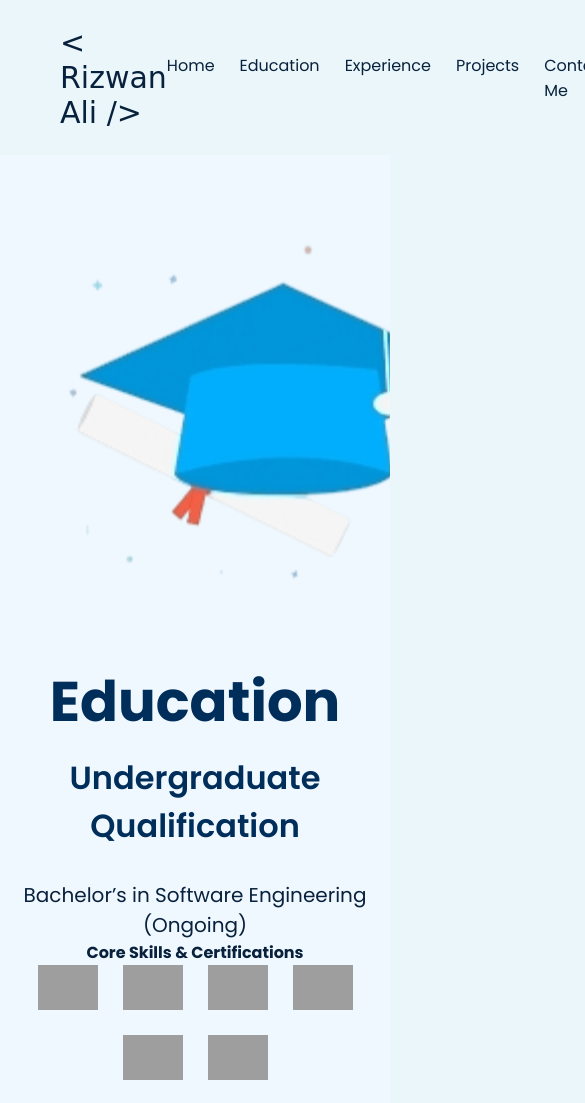
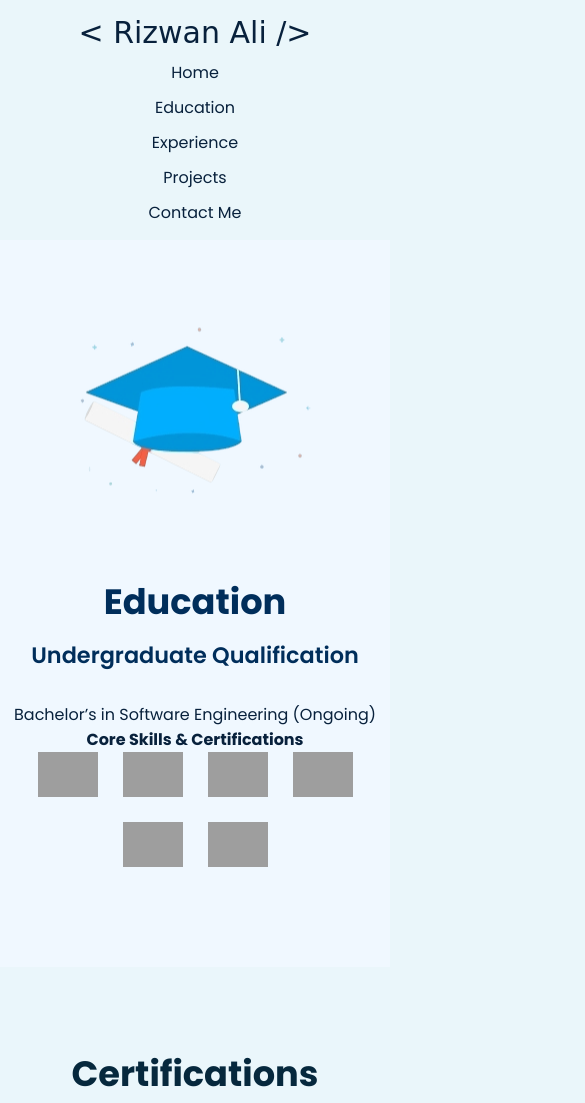
Before and after one commit to Rizwan1353/Portfolioof_Rizwan, a plain HTML site: page education.html in a window 390 px wide. Shown: the top 1103 px of the page, 585 px wide, since content can reach past the window. Drawn offline with Linux system fonts and the light colour scheme; grey boxes are pictures that could not be loaded; a web font is replaced by a local one.

Commit message:
make mobile responsive

```diff
--- a/education.html
+++ b/education.html
@@ -15,7 +15,7 @@
     <nav>
       <ul>
         <li><a href="index.html">Home</a></li>
-        <li><a href="#">Education</a></li>
+        <li><a href="education.html">Education</a></li>
         <li><a href="experience.html">Experience</a></li>
         <li><a href="project.html">Projects</a></li>
         <li><a href="contact.html">Contact Me</a></li>
--- a/style/education.css
+++ b/style/education.css
@@ -208,3 +208,68 @@ body {
     grid-template-columns: 1fr;
   }
 }
+/* ===== MOBILE RESPONSIVE FIX ONLY ===== */
+
+@media (max-width: 600px) {
+
+  .navbar {
+    padding: 15px 20px;
+    flex-direction: column;
+  }
+
+  .navbar ul {
+    flex-direction: column;
+    gap: 10px;
+  }
+
+  .education .container {
+    flex-direction: column;
+    text-align: center;
+  }
+
+  .education-left img {
+    width: 100%;
+    max-width: 320px;
+  }
+
+  .education-right h2 {
+    font-size: 2.2rem;
+  }
+
+  .education-right h3 {
+    font-size: 1.4rem;
+  }
+
+  .edu-subtitle {
+    font-size: 16px;
+  }
+
+  .cert-container {
+    grid-template-columns: 1fr;
+    padding: 0 15px;
+  }
+
+  .cert-card img {
+    height: 200px;
+  }
+}
+
+
+@media (max-width: 600px) {
+
+  .navbar {
+    display: flex;
+    flex-direction: column !important;
+    align-items: center;
+    padding: 15px 20px;
+  }
+
+  .navbar ul {
+    display: flex;
+    flex-direction: column !important;
+    align-items: center;
+    width: 100%;
+    margin-top: 10px;
+    gap: 10px;
+  }
+}
```
Also changed, not shown: contact.html (+1 -1 lines), experience.html (+2 -2 lines), index.html (+4 -4 lines), project.html (+1 -1 lines), style/style.css (+23 -8 lines), images/profile.jpg (added).
